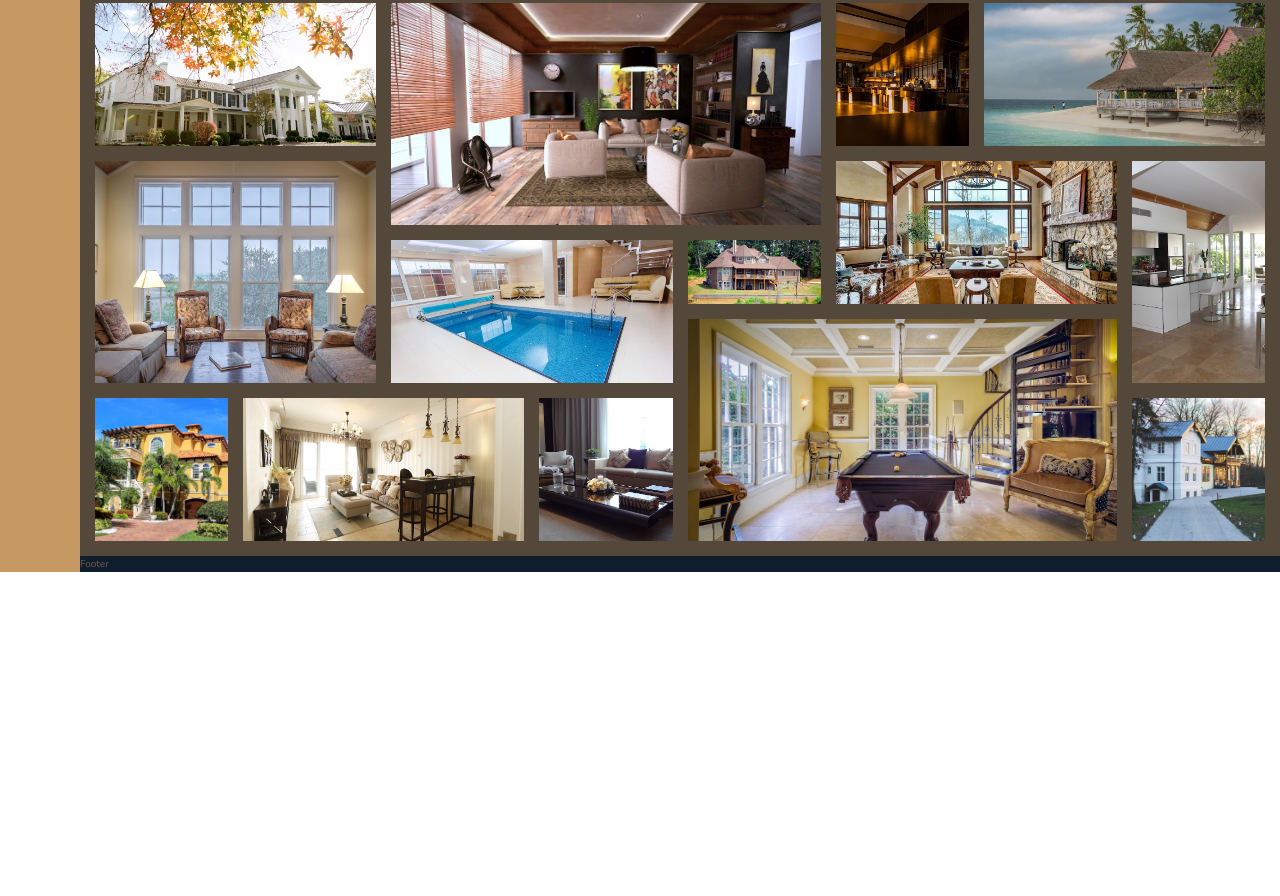
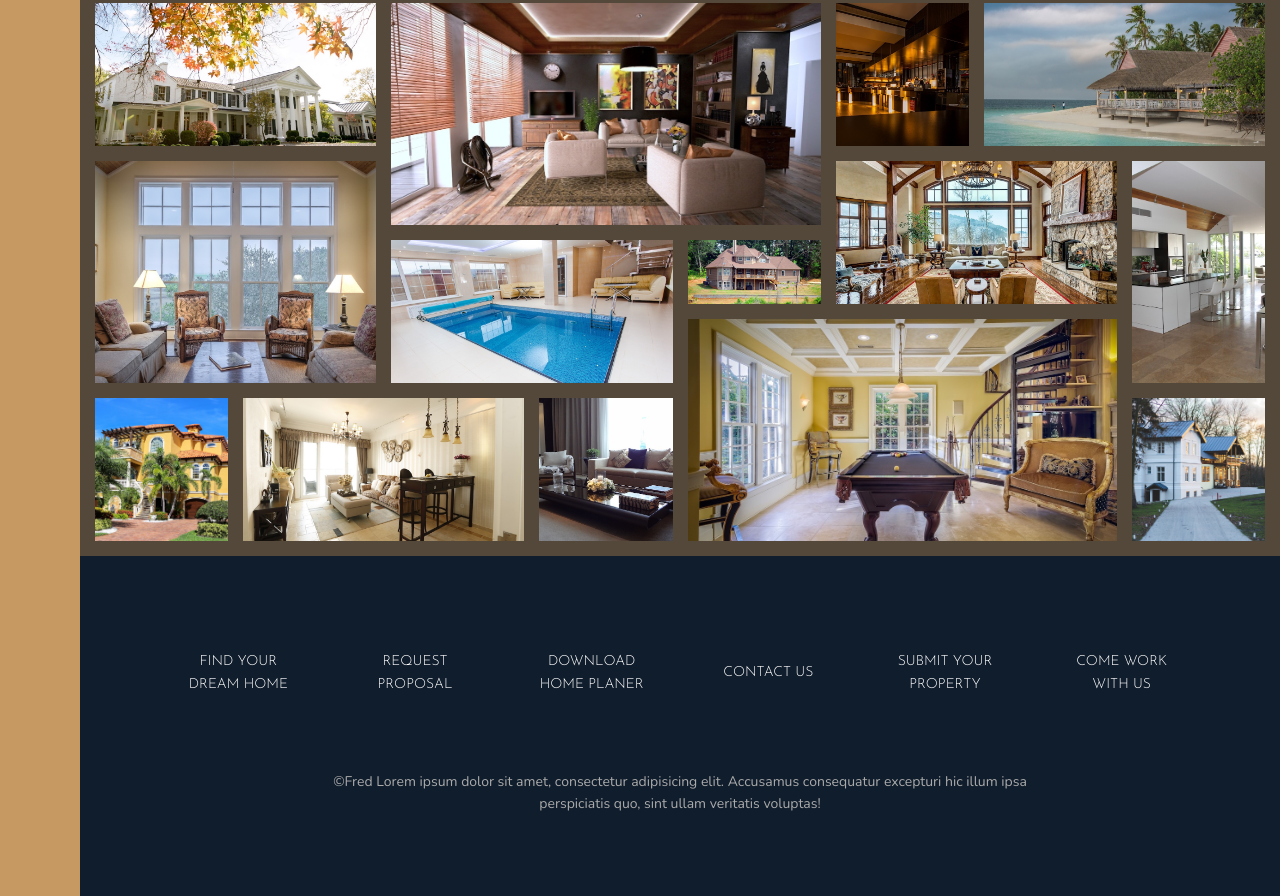
Before and after one commit to fgerner/nexter, a website: page index.html in a window 1280 px wide. Shown: the part 3084-3980 px from the top of the page. Before the commit the page ends 3656 px from the top, so only its background shows below. Drawn offline with nearby package versions, Linux system fonts and the light colour scheme.

Commit message:
added and styled the footer

```diff
--- a/index.html
+++ b/index.html
@@ -318,7 +318,15 @@
 </section>
 
 <footer class="footer">
-    Footer
+    <ul class="nav">
+        <li class="nav__item"><a href="#" class="nav__link">Find your dream home</a></li>
+        <li class="nav__item"><a href="#" class="nav__link">Request proposal</a></li>
+        <li class="nav__item"><a href="#" class="nav__link">Download home planer</a></li>
+        <li class="nav__item"><a href="#" class="nav__link">Contact us</a></li>
+        <li class="nav__item"><a href="#" class="nav__link">Submit your property</a></li>
+        <li class="nav__item"><a href="#" class="nav__link">Come work with us</a></li>
+    </ul>
+    <p class="copyright">&copy;Fred Lorem ipsum dolor sit amet, consectetur adipisicing elit. Accusamus consequatur excepturi hic illum ipsa perspiciatis quo, sint ullam veritatis voluptas!</p>
 </footer>
 
 </body>
--- a/sass/_footer.scss
+++ b/sass/_footer.scss
@@ -1,4 +1,41 @@
 .footer {
   background-color: $color-secondary;
   grid-column: full-start / full-end;
+  padding: 8rem;
 }
+
+.nav {
+  list-style: none;
+  display: grid;
+  grid-template-columns: repeat(auto-fit, minmax(15rem, 1fr));
+  grid-gap: 2rem;
+  align-items: center;
+
+  &__link:link,
+  &__link:visited {
+    font-size: 1.4rem;
+    color: #fff;
+    text-decoration: none;
+    font-family: $font-display;
+    text-transform: uppercase;
+    text-align: center;
+
+    padding: 1.5rem;
+    display: block;
+    transition: all .2s;
+  }
+
+  &__link:hover,
+  &__link:active {
+    background-color: rgba(#fff, .05);
+    transform: translateY(-3px);
+  }
+}
+
+.copyright {
+  font-size: 1.4rem;
+  color: $color-grey-light-2;
+  margin: 6rem auto 0;
+  text-align: center;
+  width: 70%;
+}
```
Also changed, not shown: css/style.css.
